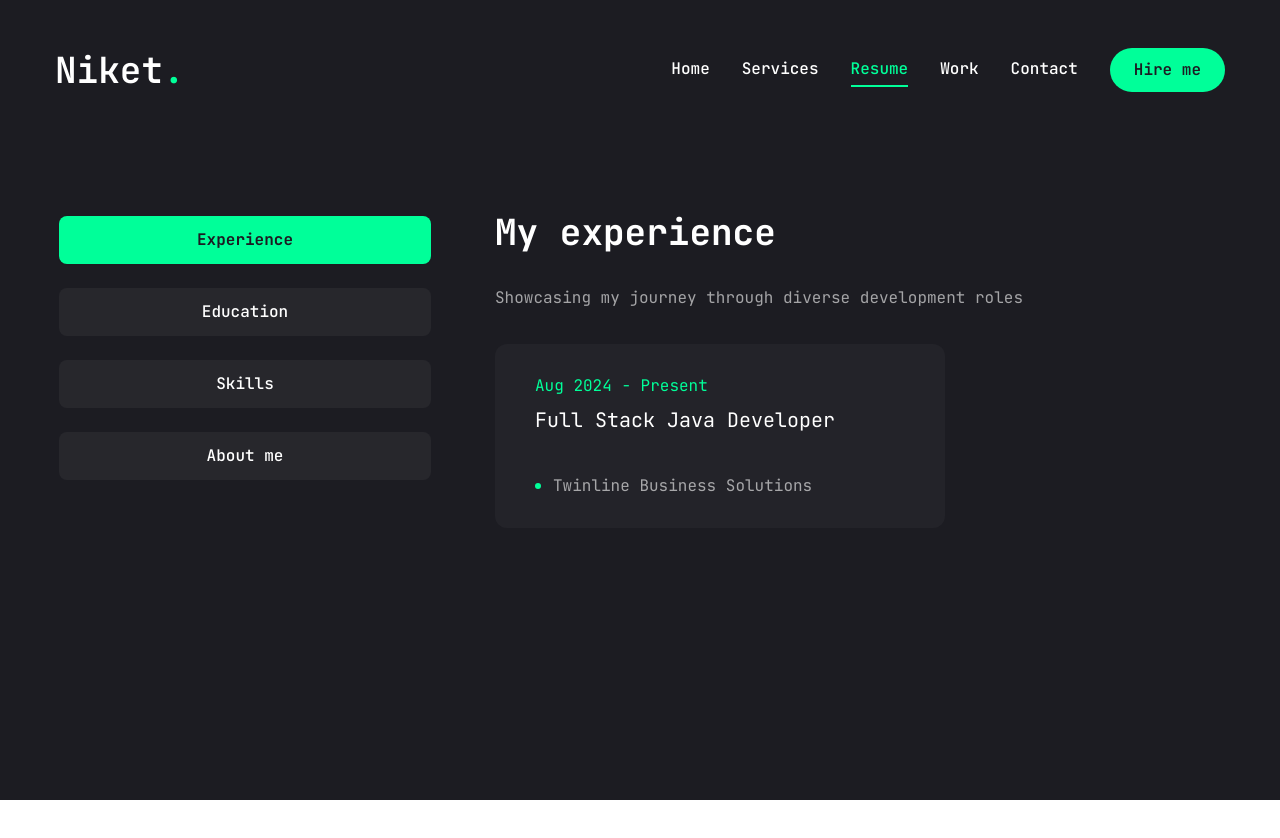
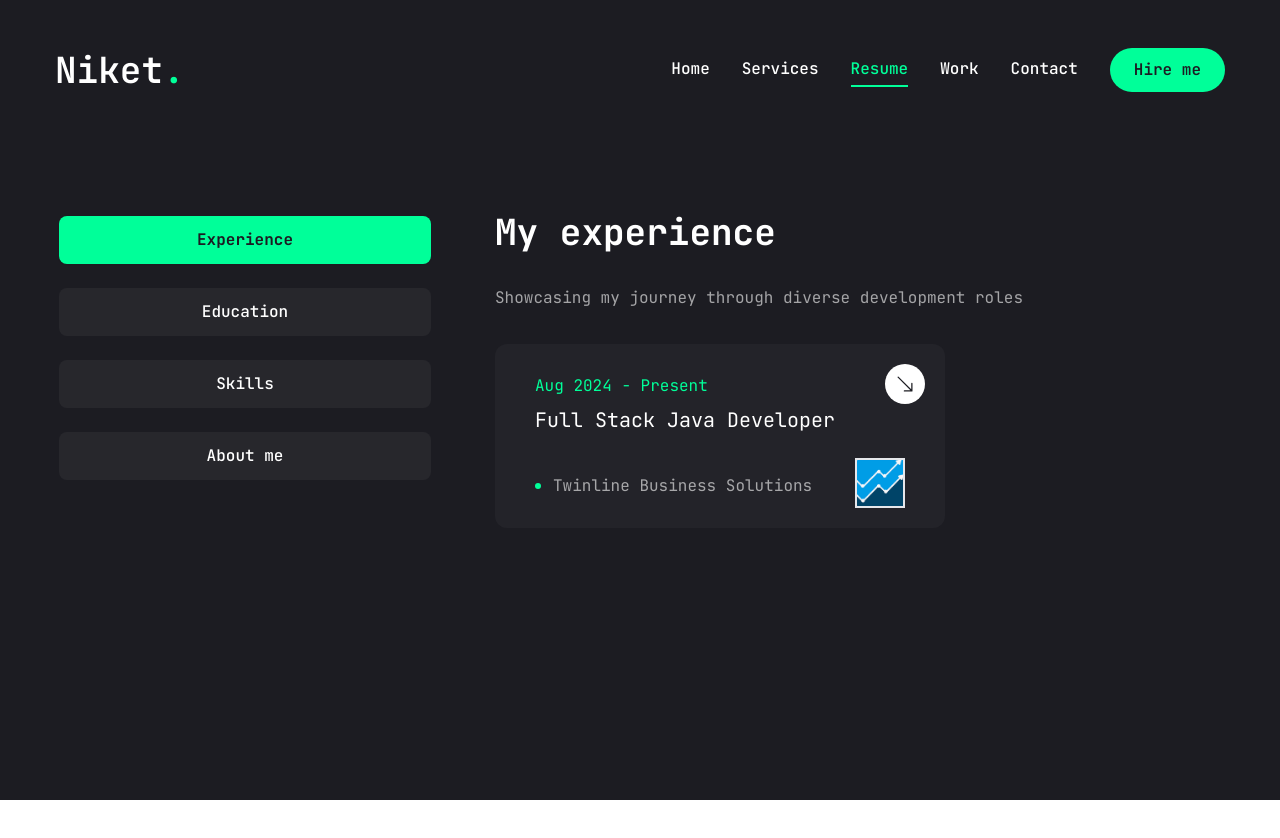
Before and after one commit to NC0312/my-portfolio, a Next.js app: page /resume in a window 1280 px wide. Shown: the top 838 px of the page. Built offline with nearby package versions, Linux system fonts and the light colour scheme.

Commit message:
Update page.jsx
company logo and socials added in experience section

```diff
--- a/app/resume/page.jsx
+++ b/app/resume/page.jsx
@@ -1,7 +1,7 @@
 "use client";
 
-import { FaReact, FaNodeJs, FaDatabase, FaJava, FaJs, FaCss3, FaHtml5, FaDocker,FaGit, FaFigma, FaAws, FaStripe } from 'react-icons/fa';
-import { SiTailwindcss, SiNextdotjs,SiJira} from 'react-icons/si';
+import { FaReact, FaNodeJs, FaDatabase, FaJava, FaJs, FaCss3, FaHtml5, FaDocker, FaGit, FaFigma, FaAws, FaStripe } from 'react-icons/fa';
+import { SiTailwindcss, SiNextdotjs, SiJira } from 'react-icons/si';
 
 const about = {
   title: "About me",
@@ -46,9 +46,11 @@ const experience = {
 
   items: [
     {
-      company:'Twinline Business Solutions',
-      position:'Full Stack Java Developer',
-      duration:'Aug 2024 - Present'
+      company: 'Twinline Business Solutions',
+      position: 'Full Stack Java Developer',
+      duration: 'Aug 2024 - Present',
+      logo: '/assets/company1.png',
+      linkedin: 'https://www.linkedin.com/company/twinline-business-solutions/'
     },
   ]
 }
@@ -60,103 +62,104 @@ const education = {
     {
       institution: "Chitkara University",
       position: "BTech-CSE",
-      cgpa:"CGPA - 9.50"
+      cgpa: "CGPA - 9.50"
     },
     {
-      institution:"R.S.D Raj Rattan Public School",
-      position:"Senior-Secondary",
-      cgpa:"Percentage - 81.8%"
-    },{
-      institution:"DCM International School",
-      position:"Secondary",
-      cgpa:"Percentage - 79.8%"
+      institution: "R.S.D Raj Rattan Public School",
+      position: "Senior-Secondary",
+      cgpa: "Percentage - 81.8%"
+    }, {
+      institution: "DCM International School",
+      position: "Secondary",
+      cgpa: "Percentage - 79.8%"
     }
   ]
 }
 
-const skills={
-  title:"My Skills",
-  skillList:[
+const skills = {
+  title: "My Skills",
+  skillList: [
     {
-      icon:<FaJava/>,
-      name:"Java/Springboot/Hibernate",
+      icon: <FaJava />,
+      name: "Java/Springboot/Hibernate",
     },
     {
-      icon:<SiNextdotjs/>,
-      name:"Next JS",
+      icon: <SiNextdotjs />,
+      name: "Next JS",
     },
     {
-      icon:<FaReact/>,
-      name:"React JS",
+      icon: <FaReact />,
+      name: "React JS",
     },
     {
-      icon:<FaNodeJs/>,
-      name:"Node JS",
+      icon: <FaNodeJs />,
+      name: "Node JS",
     },
     {
-      icon:<FaDatabase/>,
-      name:"Mongo DB",
+      icon: <FaDatabase />,
+      name: "Mongo DB",
     },
 
     {
-      icon:<FaFigma/>,
-      name:"Figma",
+      icon: <FaFigma />,
+      name: "Figma",
     },
     {
-      icon:<SiTailwindcss/>,
-      name:"Tailwind CSS",
+      icon: <SiTailwindcss />,
+      name: "Tailwind CSS",
     },
     {
-      icon:<FaJs/>,
-      name:"Javascript",
+      icon: <FaJs />,
+      name: "Javascript",
     },
     {
-      icon:<FaAws/>,
-      name:'AWS',
+      icon: <FaAws />,
+      name: 'AWS',
     },
-    // {
-    //   icon:<FaStripe/>,
-    //   name:'Stripe',
-    // },
+    {
+      icon: <FaStripe />,
+      name: 'Stripe',
+    },
 
     {
-      icon:<FaGit/>,
-      name:"Git",
+      icon: <FaGit />,
+      name: "Git",
     },
 
-    // {
-    //   icon:<SiJira/>,
-    //   name:"Jira",
-    // },
-    // {
-    //   icon:<FaDocker/>,
-    //   name:"Docker",
-    // },
     {
-      icon:<FaCss3/>,
-      name:"CSS3",
+      icon: <SiJira />,
+      name: "Jira",
     },
     {
-      icon:<FaHtml5/>,
-      name:"HTML5",
+      icon: <FaDocker />,
+      name: "Docker",
+    },
+    {
+      icon: <FaCss3 />,
+      name: "CSS3",
+    },
+    {
+      icon: <FaHtml5 />,
+      name: "HTML5",
     },
   ]
 }
 
-import {Tabs,TabsContent,TabsList,TabsTrigger} from '@/components/ui/tabs';
+import { Tabs, TabsContent, TabsList, TabsTrigger } from '@/components/ui/tabs';
 
-import { Tooltip,TooltipContent,TooltipProvider,TooltipTrigger } from '@/components/ui/tooltip';
+import { Tooltip, TooltipContent, TooltipProvider, TooltipTrigger } from '@/components/ui/tooltip';
 
 import { ScrollArea } from '@/components/ui/scroll-area';
 import { motion } from 'framer-motion';
+import { BsArrowDownRight } from 'react-icons/bs';
 
 const Resume = () => {
   return (
     <motion.div
-      initial={{opacity:0}}
+      initial={{ opacity: 0 }}
       animate={{
-        opacity:1,
-        transition:{delay:2.4,duration:0.4,ease:"easeIn"},
+        opacity: 1,
+        transition: { delay: 2.4, duration: 0.4, ease: "easeIn" },
       }}
       className='min-h-[88vh] flex items-center justify-center py-12 xl:py-0'
     >
@@ -170,34 +173,46 @@ const Resume = () => {
           </TabsList>
 
           <div className='min-h-[70vh] w-full'>
+
             <TabsContent value='experience' className='w-full'>
               <div className='flex flex-col gap-[30px] text-center xl:text-left'>
                 <h3 className='text-4xl font-bold'>{experience.title}</h3>
-                <p className='max-w-[600px] text-white/60 mx-auto xl:mx-0 '>{experience.description}</p>
+                <p className='max-w-[600px] text-white/60 mx-auto xl:mx-0'>{experience.description}</p>
                 <ScrollArea className="h-[400px]">
                   <ul className='grid grid-cols-1 lg:grid-cols-2 gap-[30px]'>
-                    {experience.items.map((item,index)=>{
-                      return <li key={index} className='bg-[#232329] h-[184px] w-[450px] py-2 px-10 rounded-xl flex flex-col justify-center items-center lg:items-start gap-1 ' >
+                    {experience.items.map((item, index) => {
+                      return (
+                        <li key={index} className='relative bg-[#232329] h-[184px] w-[450px] py-2 px-10 rounded-xl flex flex-col justify-center items-center lg:items-start gap-1'>
                           <span className='text-accent'>{item.duration}</span>
                           <h3 className='text-xl min-h-[60px] text-center lg:text-left'>{item.position}</h3>
                           <div className='flex items-center gap-3'>
                             <span className='w-[6px] h-[6px] rounded-full bg-accent'></span>
                             <p className='text-white/60'>{item.company}</p>
                           </div>
+
+                          <img src={item.logo} alt={`${item.company} logo`} className='absolute bottom-5 right-10 w-[50px] h-[50px] object-contain border-[2px]' />
+
+                          <div className='absolute top-5 right-5 group'>
+                            <a href={item.linkedin}
+                              target='_blank'
+                              rel='noopener noreferrer'
+                              className='w-[40px] h-[40px] rounded-full bg-white group-hover:bg-accent transition-all duration-500 flex justify-center items-center hover:-rotate-45'>
+                              <BsArrowDownRight className='text-primary text-xl' />
+                            </a>
+                          </div>
                         </li>
+                      )
                     })}
                   </ul>
                 </ScrollArea>
               </div>
             </TabsContent>
-
             <TabsContent value='education' className='w-full'>
               <div className='flex flex-col gap-[30px] text-center xl:text-left'>
                 <h3 className='text-4xl font-bold'>{education.title}</h3>
-                {/* <p className='max-w-[600px] text-white/60 mx-auto xl:mx-0 '>{education.description}</p> */}
                 <ScrollArea className="h-[400px]">
                   <ul className='grid grid-cols-1 lg:grid-cols-2 gap-[30px]'>
-                    {education.items.map((item,index)=>{
+                    {education.items.map((item, index) => {
                       return <li key={index} className='bg-[#232329] h-[184px] py-6 px-10 rounded-xl flex flex-col justify-center items-center lg:items-start gap-1'>
                         <span className='text-accent mt-3'>{item.position}</span>
                         <h3 className='text-xl max-w-[260px] min-h-[60px] font-bold  text-center lg:text-left mb-5 mt-3 '>{item.institution}</h3>
@@ -220,7 +235,7 @@ const Resume = () => {
                 </div>
 
                 <ul className='grid grid-cols-2 sm:grid-cols-3 gap-4 md:grid-cols-4 xl:gap-[30px] mt-7'>
-                  {skills.skillList.map((skill,index)=>{
+                  {skills.skillList.map((skill, index) => {
                     return <li key={index}>
                       <TooltipProvider delayDuration={100}>
                         <Tooltip>
@@ -243,7 +258,7 @@ const Resume = () => {
                 <h3 className='text-4xl font-bold'>{about.title}</h3>
                 <p className='max-w-[600px] text-white/60 mx-auto xl:mx-0'>{about.description}</p>
                 <ul className='grid grid-cols-1 xl:grid-cols-2 gap-y-6 max-w[620px] mx-auto xl:mx-0'>
-                  {about.info.map((item,index)=>{
+                  {about.info.map((item, index) => {
                     return (
                       <li key={index} className='flex items-center justify-center xl:justify-start gap-4'>
                         <span className='text-white/60'>{item.fieldName}</span>
```
Lines whose indentation alone changed are shown as unchanged.
